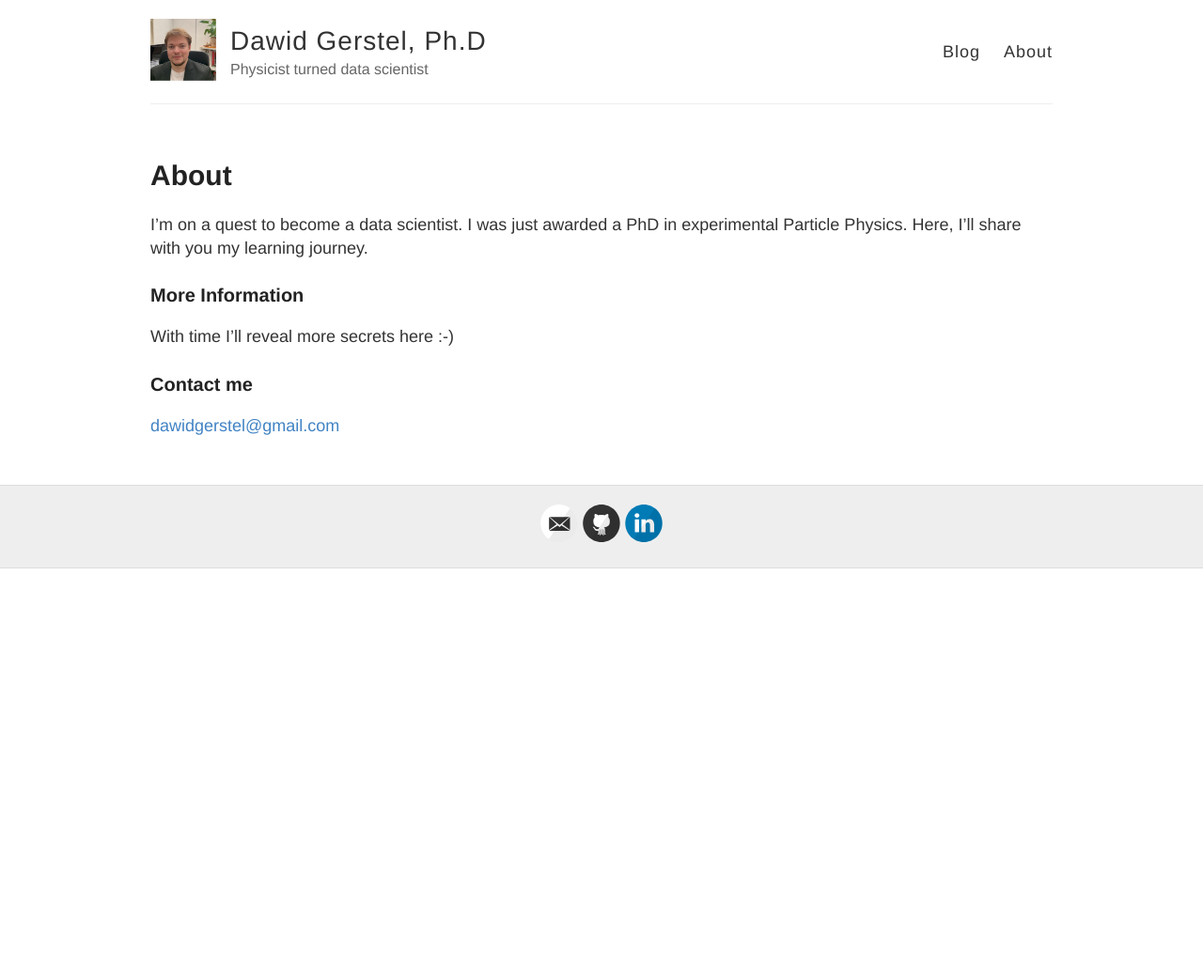
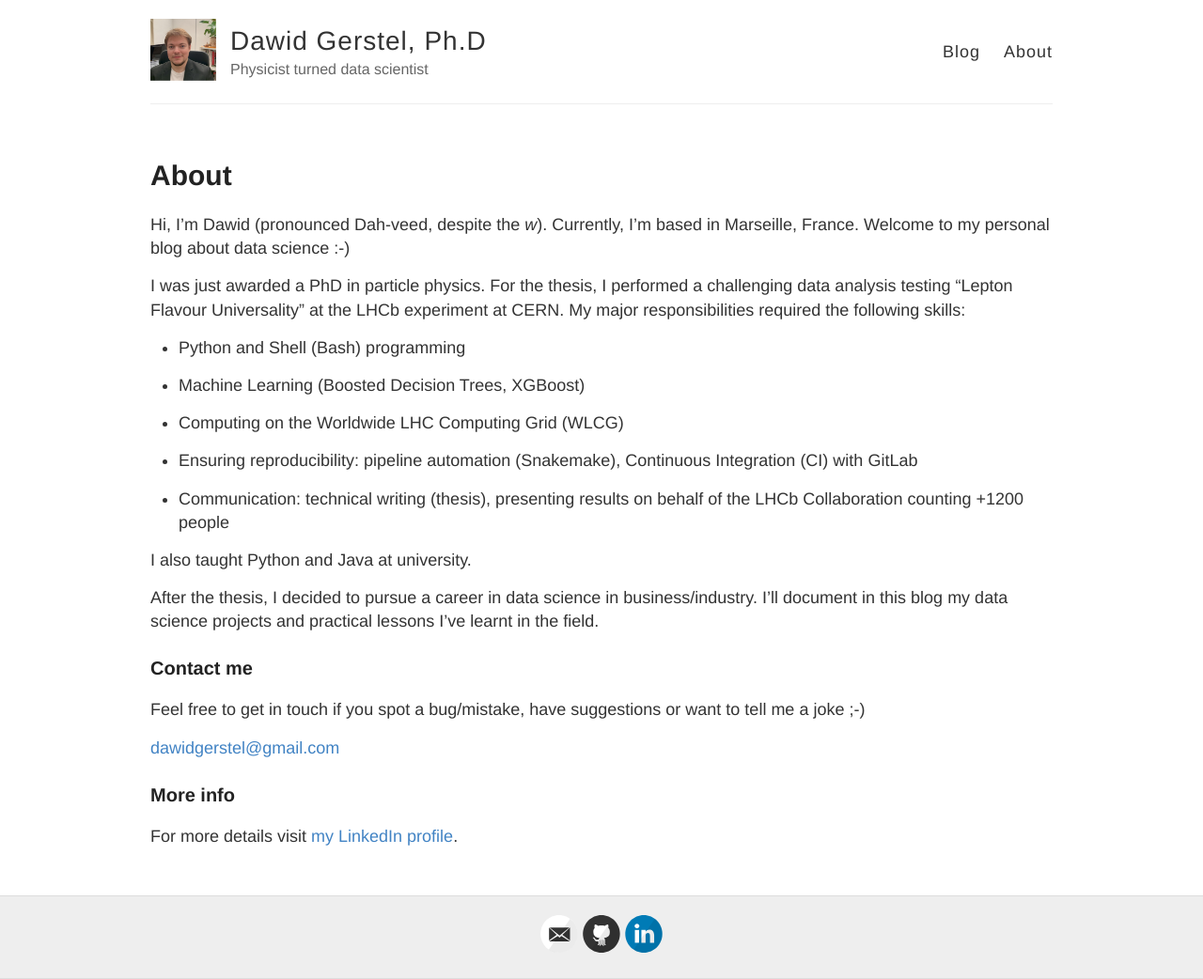
Before and after one commit to dgerstel/dgerstel.github.io, a Jekyll site: the page built from about.md, in a window 1280 px wide. Shown: the whole page at 94% size. Built offline with Jekyll 4.4.1, drawn with Linux system fonts in a browser that asks for light colours; before the commit the page ends 900 px from its top, so only the background shows below that.

Commit message:
Improve the about page

```diff
--- a/_layouts/post.html
+++ b/_layouts/post.html
@@ -11,8 +11,8 @@ layout: default
     {%- assign postImage = "/images/default2.jpg" -%}
     <img src="{{- postImage | relative_url -}}" alt="" class="featured-image-post">
   {%- endif -%}
-  <h1>{{ page.title }}</h1>
-
+    <h1>{{ page.title }} <h3 class="post-subtitle"> {{ page.subtitle }}</h3>
+    </h1>
   <div class="abstract">
     <i>{{ page.excerpt }}</i>
   </div>
--- a/about.md
+++ b/about.md
@@ -4,13 +4,30 @@ title: About
 permalink: /about/
 ---
 
-I'm on a quest to become a data scientist. I was just awarded a PhD in experimental Particle Physics.
-Here, I'll share with you my learning journey.
+Hi, I'm Dawid (pronounced Dah-veed, despite the *w*).
+Currently, I'm based in Marseille, France.
+Welcome to my personal blog about data science :-)
 
-### More Information
 
-With time I'll reveal more secrets here :-)
+I was just awarded a PhD in particle physics. For the thesis, I performed a challenging data analysis testing "Lepton Flavour Universality"
+at the LHCb experiment at CERN. My major responsibilities required the following skills:
+- Python and Shell (Bash) programming
+- Machine Learning (Boosted Decision Trees, XGBoost)
+- Computing on the Worldwide LHC Computing Grid (WLCG)
+- Ensuring reproducibility: pipeline automation (Snakemake), Continuous Integration (CI) with GitLab
+- Communication: technical writing (thesis), presenting results on behalf of the LHCb Collaboration counting +1200 people
+
+I also taught Python and Java at university.
+
+After the thesis, I decided to pursue a career in data science in business/industry.
+I'll document in this blog my data science projects and practical lessons I've learnt in the field.
 
 ### Contact me
 
+Feel free to get in touch if you spot a bug/mistake, have suggestions or want to tell me a joke ;-)
+
 [dawidgerstel@gmail.com](mailto:dawidgerstel@gmail.com)
+
+
+### More info
+For more details visit [my LinkedIn profile](https://www.linkedin.com/in/dpgerstel/).
```
Also changed, not shown: _posts/2021-02-15-NewPost.md (+14 -2 lines).
